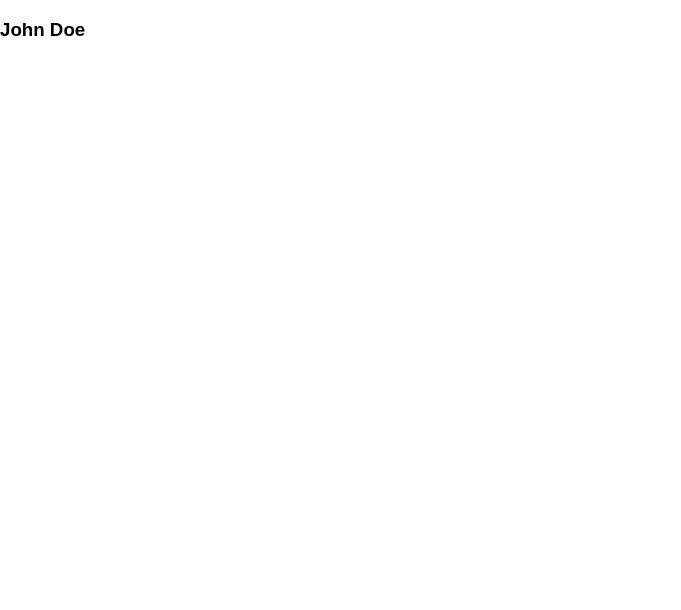
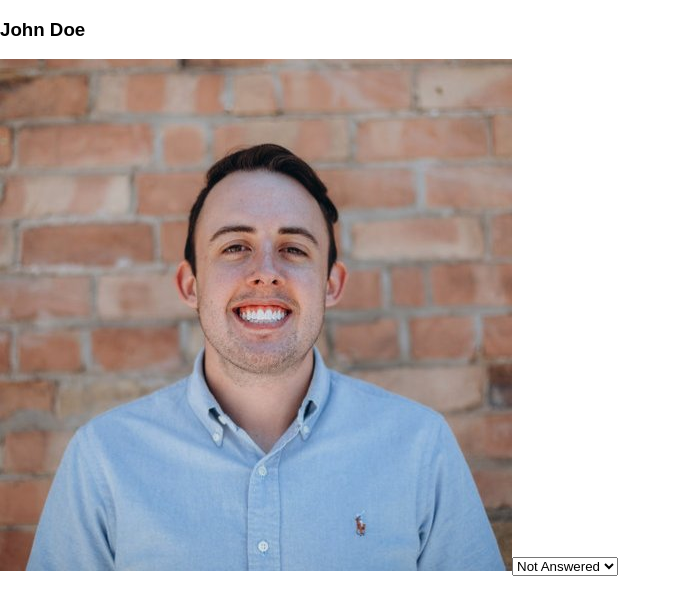
Before and after one commit to wangtjwork/redux-would-you-rather, a React (Create React App) app: page / in a window 1280 px wide. Shown: the top 610 px of the page, without its empty margins (0-681 px from the left). Built offline with nearby package versions, Linux system fonts and the light colour scheme.

Commit message:
feat: Add UI to select question show answered or unanswered

```diff
--- a/src/components/Dashboard.js
+++ b/src/components/Dashboard.js
@@ -2,12 +2,38 @@ import React, { Component } from 'react';
 import { connect } from 'react-redux'
 
 class Dashboard extends Component {
+  state = {
+    showAnswered: false,
+  }
+
+  handleChange = (e) => {
+    this.setState({
+      showAnswered: e.target.value === 'true'
+    })
+  }
+
   render() {
     const { curUser, questions } = this.props;
+    const { answers } = curUser;
+    const showingQuestions = this.state.showAnswered === true
+      ? Object.keys(answers).map(id => questions[id])
+      : Object.keys(questions)
+        .filter(id => !answers.hasOwnProperty(id))
+        .map(id => questions[id]);
+
+    showingQuestions.sort((a, b) => b.timestamp - a.timestamp)
+
+    console.log(showingQuestions);
 
     return (
       <div>
         <h3>{curUser.name}</h3>
+        <img src={curUser.avatarURL} alt="User Avatar"/>
+        <select onChange={this.handleChange} value={this.state.showAnswered}>
+          <option value="true">Answered</option>
+          <option value="false">Not Answered</option>
+        </select>
+
       </div>
     )
   }
```
